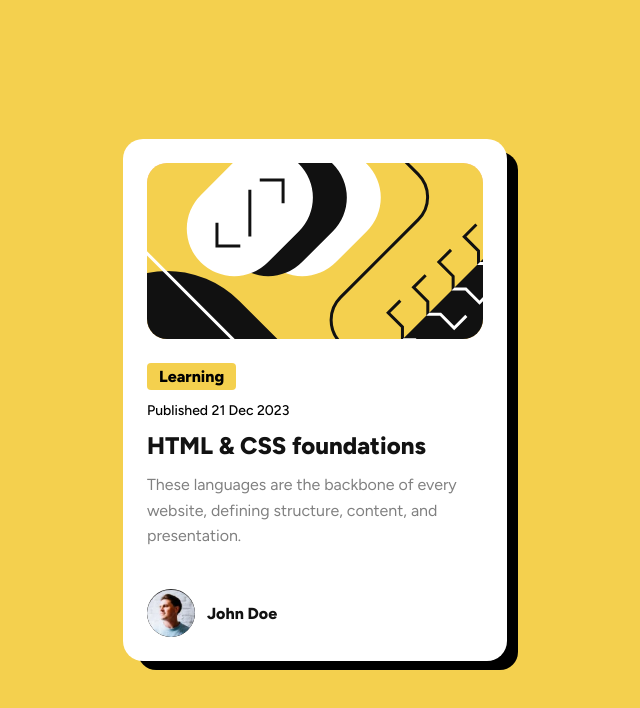
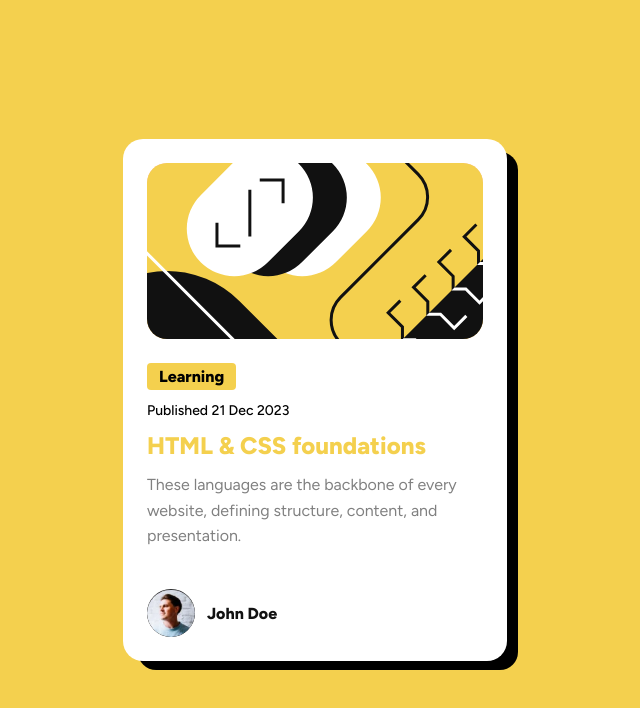
Before and after one commit to FanX0/blog-preview-card-main, a plain HTML site: page index.html in a window 1280 px wide. In both pictures the pointer is over the element "HTML & CSS foundations". Shown: the whole page, without its empty margins (325-965 px from the left). Drawn offline with Linux system fonts and the light colour scheme.

Commit message:
add hover in .card-title

```diff
--- a/index.html
+++ b/index.html
@@ -91,6 +91,9 @@
         margin-bottom: 12px;
         color: var(--Black);
       }
+      .card-title:hover {
+        color: var(--Yellow);
+      }
       .card-description {
         margin-top: 12px;
         font-size: 16px;
```
